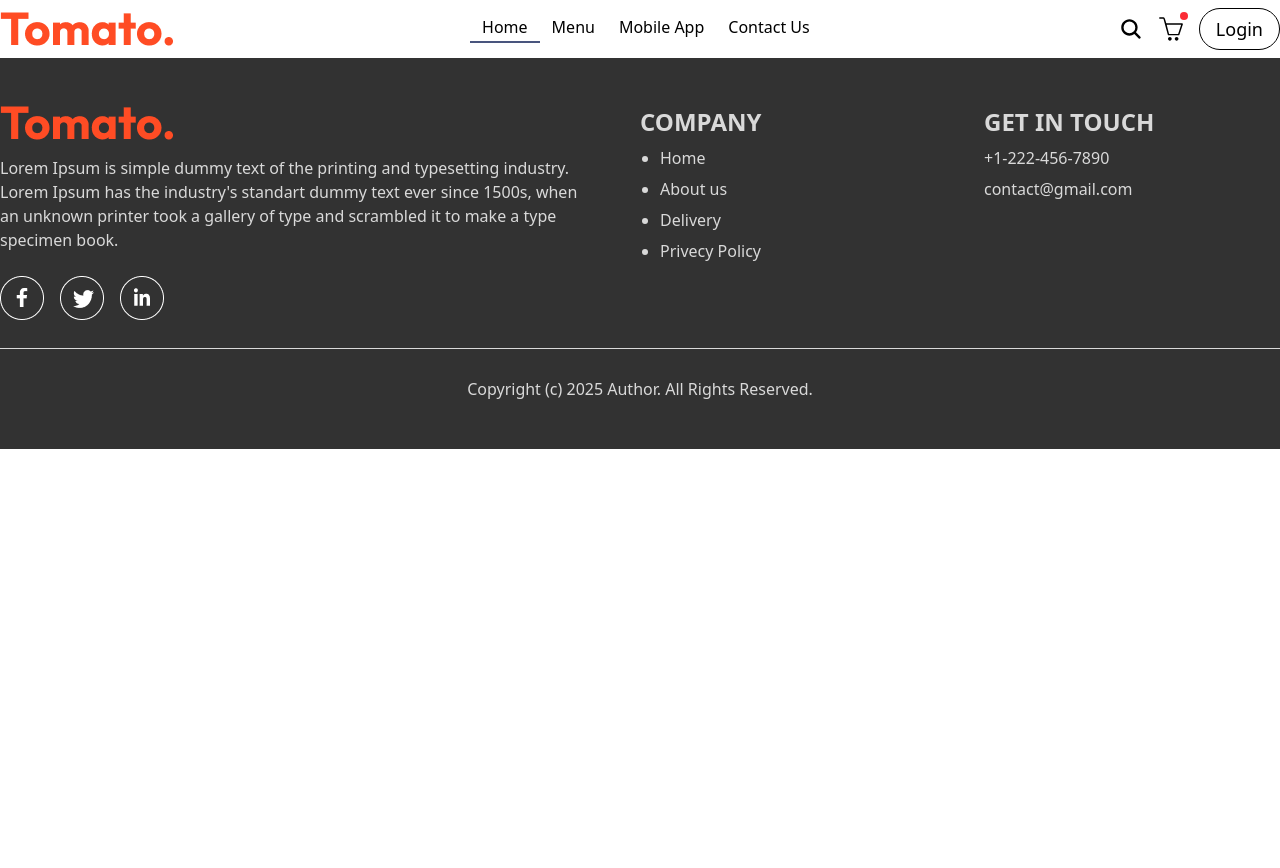
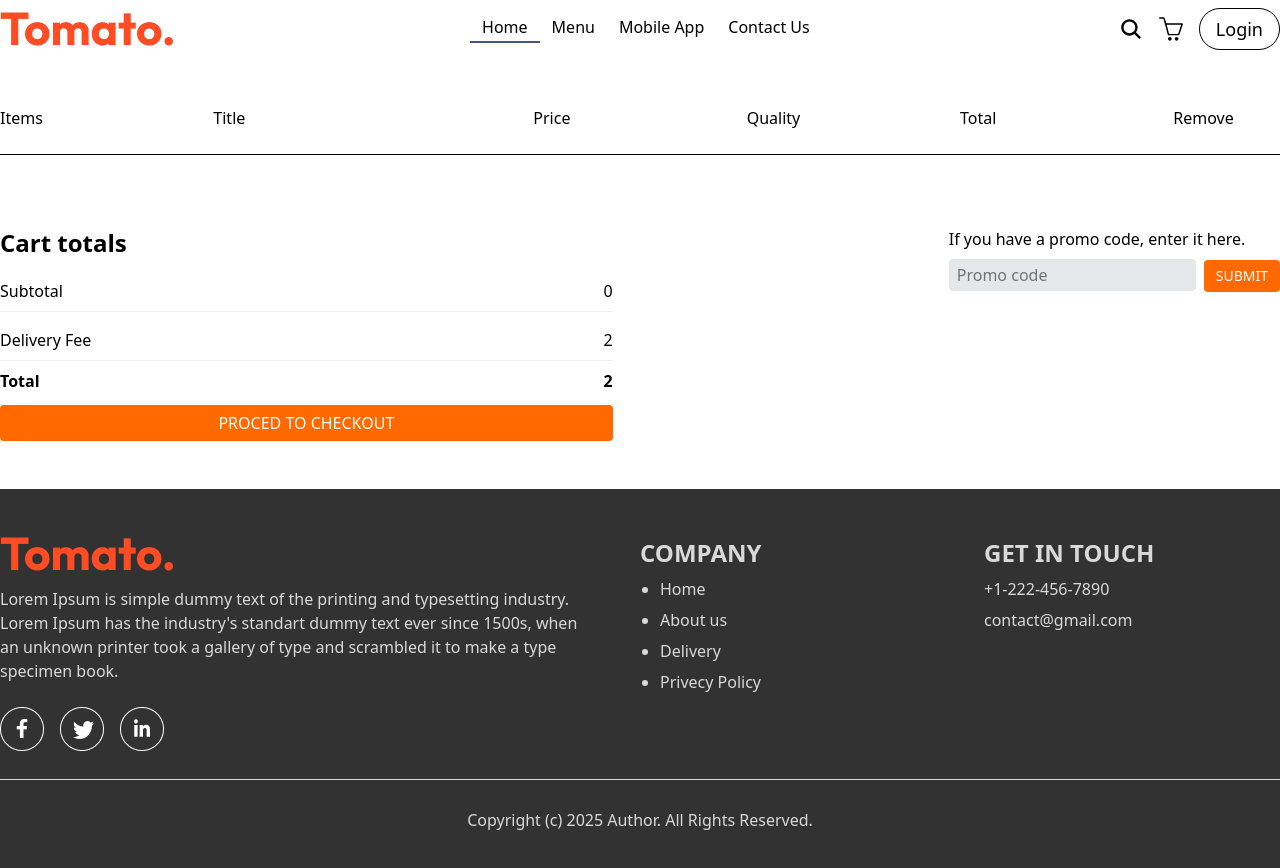
Before and after one commit to Xertenz/FoodDelivery, a React app: page /cart in a window 1280 px wide. Shown: the top 868 px of the page. Before the commit the page ends 800 px from the top, so only its background shows below. Built offline with nearby package versions, Linux system fonts and the light colour scheme; the HTML template or start-up script is replaced by a standard one.

Commit message:
Add cart page

```diff
--- a/src/App.tsx
+++ b/src/App.tsx
@@ -4,6 +4,7 @@ import Home from "./pages/Home/Home";
 import Footer from "./components/Footer/Footer";
 import { useState } from "react";
 import LoginPopup from "./components/LoginPopup/LoginPopup";
+import Cart from "./pages/Cart/Cart";
 
 function App() {
 	const [showLogin, setShowLogin] = useState(false);
@@ -14,6 +15,7 @@ function App() {
       <Routes>
         <Route path="/" element={<Home />} />
         <Route path="/home" element={<Home />} />
+        <Route path="/cart" element={<Cart />} />
       </Routes>
 			<Footer />
     </div>
--- a/src/components/LoginPopup/LoginPopup.tsx
+++ b/src/components/LoginPopup/LoginPopup.tsx
@@ -17,7 +17,7 @@ export default function LoginPopup({ setShowLogin }) {
             className="cursor-pointer p-1 border border-transparent hover:border-orange-400 rounded transition-colors"
           />
         </div>
-        <div className="login-popup-inputs mb-4">
+        <div className="login-popup-inputs mb-1">
           {currState == "signup" && (
             <>
               <input type="text" placeholder="Username" required />
@@ -31,18 +31,34 @@ export default function LoginPopup({ setShowLogin }) {
           {currState == "signup" ? "Create Account" : "Login"}
         </button>
         <div className="login-popup-condition flex items-start gap-3 my-3">
-          <input type="checkbox" required className="mt-1.5" />
-          <p>By continuing, I agree to the terms of use & privacy policy.</p>
+          <input type="checkbox" required id="agree" className="mt-1.5" />
+          <label htmlFor="agree">
+            <p className="cursor-pointer">
+              By continuing, I agree to the terms of use & privacy policy.
+            </p>
+          </label>
         </div>
         {currState == "login" ? (
           <p>
             Create a new account?
-            <span onClick={() => setCurrState("signup")} className="text-blue-500 cursor-pointer"> Click here </span>
+            <span
+              onClick={() => setCurrState("signup")}
+              className="text-blue-500 cursor-pointer"
+            >
+              {" "}
+              Click here{" "}
+            </span>
           </p>
         ) : (
           <p>
             Already have an account?
-            <span onClick={() => setCurrState("login")} className="text-blue-500 cursor-pointer"> Login here </span>
+            <span
+              onClick={() => setCurrState("login")}
+              className="text-blue-500 cursor-pointer"
+            >
+              {" "}
+              Login here{" "}
+            </span>
           </p>
         )}
       </form>
--- a/src/components/Navbar/Navbar.scss
+++ b/src/components/Navbar/Navbar.scss
@@ -1,14 +1,17 @@
 nav {
   .navbar-menu {
     li {
-      padding: 0 12px;
       cursor: pointer;
-      padding-bottom: 2px;
       border-bottom: 2px solid transparent;
       transition: border 0.2s ease;
       &.active {
         border-bottom-color: #49557e;
       }
+      a {
+        display: inline-block;
+        padding: 0 12px;
+        padding-bottom: 2px;
+      }
     }
   }
 }
--- a/src/components/Navbar/Navbar.tsx
+++ b/src/components/Navbar/Navbar.tsx
@@ -2,41 +2,47 @@ import "./Navbar.scss";
 import { assets } from "../../assets/assets.ts";
 import { IoSearch } from "react-icons/io5";
 import { SlBasket } from "react-icons/sl";
-import { useState } from "react";
+import { useContext, useState } from "react";
+import { Link } from "react-router-dom";
+import { StoreContext } from "../../context/StoreContext.tsx";
 
-export default function Navbar({setShowLogin}) {
+export default function Navbar({ setShowLogin }) {
   const [menu, setMenu] = useState("home");
+
+  const { getTotalCartAmount } = useContext(StoreContext);
 
   return (
     <nav className="navbar">
       <div className="container mx-auto! flex justify-between items-center py-2!">
         <div className="logo">
-          <img src={assets.logo} alt="Logo" className="logo-img" />
+          <Link to="/">
+            <img src={assets.logo} alt="Logo" className="logo-img" />
+          </Link>
         </div>
         <ul className="navbar-menu flex justify-between items-center">
           <li
             onClick={() => setMenu("home")}
             className={menu == "home" ? "active" : ""}
           >
-            Home
+            <Link to="/">Home</Link>
           </li>
           <li
             onClick={() => setMenu("menu")}
             className={menu == "menu" ? "active" : ""}
           >
-            Menu
+            <Link to="/">Menu</Link>
           </li>
           <li
             onClick={() => setMenu("mobile-app")}
             className={menu == "mobile-app" ? "active" : ""}
           >
-            Mobile App
+            <Link to="/">Mobile App</Link>
           </li>
           <li
             onClick={() => setMenu("contact-us")}
             className={menu == "contact-us" ? "active" : ""}
           >
-            Contact Us
+            <Link to="/">Contact Us</Link>
           </li>
         </ul>
         <div className="navbar-right flex items-center gap-4 text-2xl">
@@ -44,11 +50,20 @@ export default function Navbar({setShowLogin}) {
             <IoSearch />
           </div>
           <div className="icon basket relative">
-            <SlBasket />
-						<span className="absolute w-2 h-2 bg-red-500 rounded-full top-[-5px] right-[-5px]"></span>
+            <Link to={"/cart"}>
+              <SlBasket />
+            </Link>
+            {getTotalCartAmount() == 0 ? (
+              ""
+            ) : (
+              <span className="absolute w-2 h-2 bg-red-500 rounded-full top-[-5px] right-[-5px]"></span>
+            )}
           </div>
           <div>
-            <button className="btn-login border cursor-pointer bg-transparent text-[18px] px-4! py-2! rounded-full hover:bg-[#fff4f2] transition-colors duration-200" onClick={() => setShowLogin(true)}>
+            <button
+              className="btn-login border cursor-pointer bg-transparent text-[18px] px-4! py-2! rounded-full hover:bg-[#fff4f2] transition-colors duration-200"
+              onClick={() => setShowLogin(true)}
+            >
               Login
             </button>
           </div>
--- a/src/context/StoreContext.tsx
+++ b/src/context/StoreContext.tsx
@@ -1,4 +1,4 @@
-import { createContext, useEffect, useState } from "react";
+import { createContext, useState } from "react";
 import { food_list } from "../assets/assets";
 
 type FoodType = {
@@ -30,12 +30,26 @@ const StoreContextProvider = (props: HTMLElement) => {
     setCartItems((prev) => ({ ...prev, [itemId]: prev[itemId] - 1 }));
   };
 
+  const getTotalCartAmount = (): number => {
+    let totalAmount = 0;
+    for (const item in cartItems) {
+      if (cartItems[item] > 0) {
+        let itemInfo: number | any = food_list.find(
+          (product) => product._id === item
+        );
+        totalAmount += itemInfo.price * cartItems[item];
+      }
+    }
+    return totalAmount;
+  };
+
   const data = {
     foodList: food_list,
     cartItems,
     setCartItems,
     addToCart,
     removeFromCart,
+    getTotalCartAmount,
   };
 
   return (
--- /dev/null
+++ b/src/pages/Cart/Cart.scss
@@ -0,0 +1,19 @@
+.cart {
+  .cart-items-title {
+    display: grid;
+    grid-template-columns: 1fr 1.5fr 1fr 1fr 1fr 0.5fr;
+    &.cart-items-item:not(:last-child) {
+      border-bottom: 1px solid #eee;
+    }
+    &.cart-items-item > * {
+      align-self: center;
+    }
+  }
+
+  .cart-bottom {
+    .cart-total-details:not(:last-child) {
+      padding: 8px 0;
+      border-bottom: 1px solid #eee;
+    }
+  }
+}
--- /dev/null
+++ b/src/pages/Cart/Cart.tsx
@@ -0,0 +1,87 @@
+import { useContext } from "react";
+import "./Cart.scss";
+import { StoreContext } from "../../context/StoreContext";
+
+export default function Cart() {
+  const { cartItems, foodList, removeFromCart, getTotalCartAmount } = useContext(StoreContext);
+
+  return (
+    <section className="cart py-12">
+      <div className="container mx-auto">
+        <div className="cart-items mb-12">
+          <div className="cart-items-title">
+            <p>Items</p>
+            <p>Title</p>
+            <p>Price</p>
+            <p>Quality</p>
+            <p>Total</p>
+            <p>Remove</p>
+          </div>
+          <br />
+          <hr />
+          <br />
+          {foodList.map((item, index) => {
+            if (cartItems[item._id] > 0) {
+              return (
+                <div
+                  key={index}
+                  className="cart-items-title cart-items-item py-2"
+                >
+                  <img src={item.image} alt="" className="w-24" />
+                  <p>{item.name}</p>
+                  <p>${item.price}</p>
+                  <p>{cartItems[item._id]}</p>
+                  <p>${item.price * cartItems[item._id]}</p>
+                  <button
+                    onClick={() => removeFromCart(item._id)}
+                    className="flex justify-center items-center w-8 h-8 bg-red-500 hover:bg-red-600 transition-colors rounded text-white font-bold cursor-pointer"
+                  >
+                    X
+                  </button>
+                </div>
+              );
+            }
+          })}
+        </div>
+
+        <div className="cart-bottom flex flex-col-reverse justify-between gap-12 md:flex-row lg:gap-48 xl:gap-84">
+          <div className="cart-total flex-1 flex flex-col gap-3">
+            <h2 className="text-2xl font-bold">Cart totals</h2>
+            <div className="flex flex-col gap-2">
+              <div className="cart-total-details flex justify-between">
+                <p>Subtotal</p>
+                <p>{getTotalCartAmount()}</p>
+              </div>
+              <div className="cart-total-details flex justify-between">
+                <p>Delivery Fee</p>
+                <p>{2}</p>
+              </div>
+              <div className="cart-total-details flex justify-between font-bold">
+                <p>Total</p>
+                <p>{getTotalCartAmount()+2}</p>
+              </div>
+            </div>
+            <button className="uppercase text-white bg-orange-500 hover:bg-orange-600 cursor-pointer transition-colors py-1.5 rounded">
+              proced to checkout
+            </button>
+          </div>
+          <div className="cart-promocode">
+            <div>
+              <p className="mb-2">If you have a promo code, enter it here.</p>
+              <div className="cart-promocode-input">
+                <input
+                  type="text"
+                  placeholder="Promo code"
+                  className="mr-2 outline-none py-1 px-2  bg-gray-200 rounded"
+                />
+                <button className="uppercase text-white bg-orange-500 hover:bg-orange-600 cursor-pointer transition-colors py-1.5 px-3 rounded text-sm">
+                  Submit
+                </button>
+              </div>
+            </div>
+          </div>
+        </div>
+      </div>
+    </section>
+  );
+}
```
